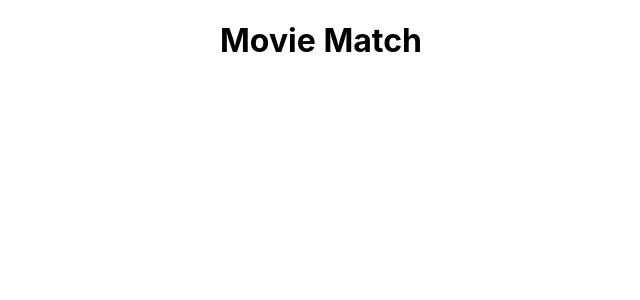
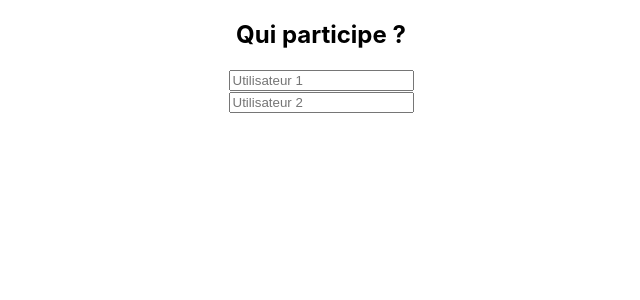
Before and after one commit to WildCodeSchool/lyon-js-03-20-p2-g4, a React (Create React App) app: page / in a window 1280 px wide. Shown: the top 300 px of the page, without its empty margins (319-959 px from the left). Built offline with nearby package versions, Linux system fonts and the light colour scheme.

Commit message:
create users controled inputs

```diff
--- a/src/App.js
+++ b/src/App.js
@@ -1,11 +1,11 @@
 import React from "react";
-import logo from "./logo.svg";
 import "./App.css";
+import UsersInputs from "./UsersInputs.jsx";
 
 function App() {
   return (
     <div className="App">
-      <h1>Movie Match</h1>
+      <UsersInputs />
     </div>
   );
 }
--- /dev/null
+++ b/src/UsersInputs.jsx
@@ -0,0 +1,53 @@
+import React from "react";
+
+class UsersInputs extends React.Component {
+  constructor(props) {
+    super(props);
+    this.state = {
+      user1: '',
+      user2: ''
+    };
+  }
+
+  handleChange1 = (event) => {
+    const user = event.target.value
+    this.setState({user1: user})
+  }
+
+  handleChange2 = (event) => {
+    const user = event.target.value
+    this.setState({user2: user})
+  }
+
+  render() {
+    return (
+      <React.Fragment>
+        <h2 className="subtitle">Qui participe ?</h2>
+        <div className="form-group">
+          <label htmlFor="user1"></label>
+          <input
+            type="text"
+            id="user1"
+            name="user1"
+            placeholder="Utilisateur 1"
+            value={this.state.user2}
+            onChange={this.handleChange1}
+          />
+        </div>
+        <div className="form-group">
+          <label htmlFor="user2"></label>
+          <input
+            type="text"
+            id="user2"
+            name="user2"
+            placeholder="Utilisateur 2"
+            value={this.state.user2}
+            onChange={this.handleChange2}
+          />
+        </div>
+      </React.Fragment>
+    );
+  }
+}
+
+export default UsersInputs;
--- /dev/null
+++ b/src/variables.css
@@ -0,0 +1,38 @@
+:root {
+  --backgroundColor : #F8F8F8;
+  --accentColor : #66C69B;
+  --lightTextColor : #F6F6F6;
+  --darkTextColor : #333333;
+  --dangerColor : #FB6364;
+}
+
+.title {
+  font-weight: 700;
+  font-size: 36px;
+  color: var(--darkTextColor);
+}
+
+.subtitle {
+  font-weight: 500;
+  font-size: 24px;
+  color: var(--darkTextColor);
+}
+
+.content {
+  font-weight: 300;
+  font-size: 18px;
+  color: var(--darkTextColor);
+}
+
+.link {
+  font-weight: 400;
+  font-size: 18px;
+  color: var(--darkTextColor);
+  text-decoration: none;
+  background: linear-gradient( rgba(9, 18, 151, 0) 35%,rgba(102, 198, 155, 1) 80%, rgba(60,210,34,0) 60%);
+  transition-duration: 0.2s;
+}
+
+.link:hover {
+  color: black;
+}
```
Also changed, not shown: src/UsersInputs.css (added).
